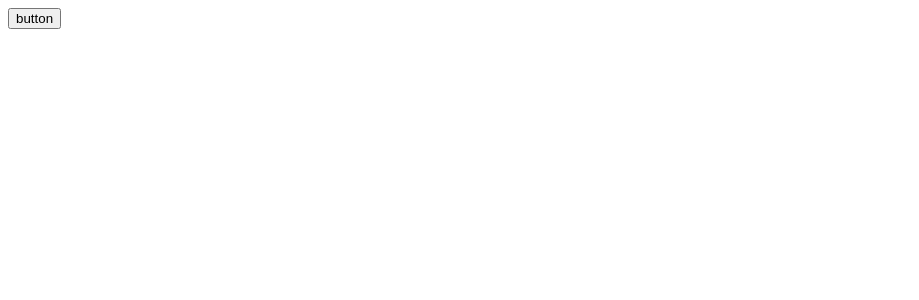
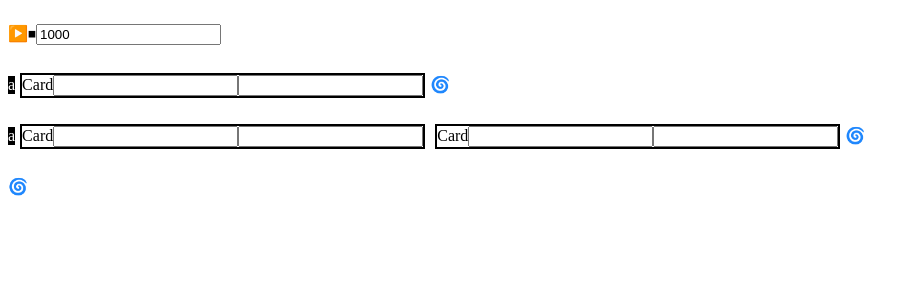
Before and after one commit to bazylevnik0/listenit, a React (Create React App) app: page / in a window 1280 px wide. Shown: the top 300 px of the page, without its empty margins (0-919 px from the left). Built offline with nearby package versions, Linux system fonts and the light colour scheme.

Commit message:
add ( addIst , addCard)

```diff
--- a/public/styles.css
+++ b/public/styles.css
@@ -0,0 +1,22 @@
+#play,
+#stop {
+  display: inline-block;
+}
+input {
+  display: inline-block;
+}
+.card {
+  margin: 5px;
+  display: inline-block;
+  border: 2px solid black;
+}
+
+.control {
+  display: inline-block;
+  background-color: black;
+  color: white;
+}
+.add-list,
+.add-card {
+  display: inline-block;
+}
--- a/src/components/App.jsx
+++ b/src/components/App.jsx
@@ -1,9 +1,63 @@
 import React from "react";
+import List from "./List";
+import "../../public/styles.css";
 
 function App() {
+  //addlist
+
+  function addList() {
+    let temp = data;
+    temp.push("");
+    updateData(temp);
+    temp = view;
+    updateView(
+      <div id="container">
+        {data.map((el, index) => {
+          console.log(index);
+          return (
+            <List
+              key={"" + index}
+              id_s={"" + index}
+              data={data}
+              updateData={updateData}
+              view={view}
+              updateView={updateView}
+            />
+          );
+        })}
+      </div>
+    );
+    console.log(data);
+  }
+  //main
+  let [data, updateData] = React.useState(["%A4$10000", "%C4$1000%D4$100"]);
+  let [view, updateView] = React.useState(
+    <div id="container">
+      {data.map((el, index) => {
+        console.log(index);
+        return (
+          <List
+            key={"" + index}
+            id_s={"" + index}
+            data={data}
+            updateData={updateData}
+          />
+        );
+      })}
+    </div>
+  );
+  //out
   return (
     <div>
-      <button>button</button>
+      <nav>
+        <p id="play">▶️</p>
+        <p id="stop">⏹</p>
+        <input type="text" value="1000" />
+      </nav>
+      {view}
+      <p class="add-list" onClick={addList}>
+        🌀
+      </p>
     </div>
   );
 }
--- /dev/null
+++ b/src/components/Card.jsx
@@ -0,0 +1,17 @@
+import React from "react";
+
+function Card(props) {
+  function onChangeNote(event) {}
+  function onChangeTime(event) {}
+  console.log(props.note, props.time);
+
+  return (
+    <div className="card">
+      Card
+      <input onChange={onChangeNote}></input>
+      <input onChange={onChangeTime}></input>
+    </div>
+  );
+}
+
+export default Card;
--- /dev/null
+++ b/src/components/List.jsx
@@ -0,0 +1,62 @@
+import React from "react";
+import Card from "./Card";
+
+function List(props) {
+  //addCard
+  function addCard(event) {
+    let temp = props.data;
+    temp[props.id_s] += "%aa$aaaa";
+    props.updateData(temp);
+    temp = props.view;
+    props.updateView(
+      <div id="container">
+        props.
+        {props.data.map((el, index) => {
+          console.log(index);
+          return (
+            <List
+              key={"" + index}
+              id_s={"" + index}
+              data={props.data}
+              updateData={props.updateData}
+              view={props.view}
+              updateView={props.updateView}
+            />
+          );
+        })}
+      </div>
+    );
+    console.log("addCard");
+  }
+  let cards = props.data[props.id_s].split("%");
+  cards = cards.slice(1);
+
+  console.log(cards);
+  return (
+    <div>
+      <div class="control">a</div>
+      {cards.map(function (el, index) {
+        return (
+          <Card
+            key={index}
+            id_c={index}
+            id_s={props.id_s}
+            data={props.data}
+            updateData={props.updateData}
+            note={el.slice(0, 2)}
+            time={el.slice(3)}
+          />
+        );
+      })}
+      <p class="add-card" onClick={addCard}>
+        🌀
+      </p>
+    </div>
+  );
+}
+
+export default List;
+
+/*
+         <Card data={props.data} updateData={props.updateData} />
+*/
--- a/src/index.js
+++ b/src/index.js
@@ -1,5 +1,17 @@
 import React from "react";
 import ReactDOM from "react-dom";
+import * as Tone from "tone";
 import App from "./components/App";
 
 ReactDOM.render(<App />, document.getElementById("root"));
+
+//sound
+const synth = new Tone.Synth().toDestination();
+
+//control
+/*
+let button = document.querySelector("button");
+button.addEventListener("click", function () {
+  synth.triggerAttackRelease("C4", "8n");
+});
+*/
```
